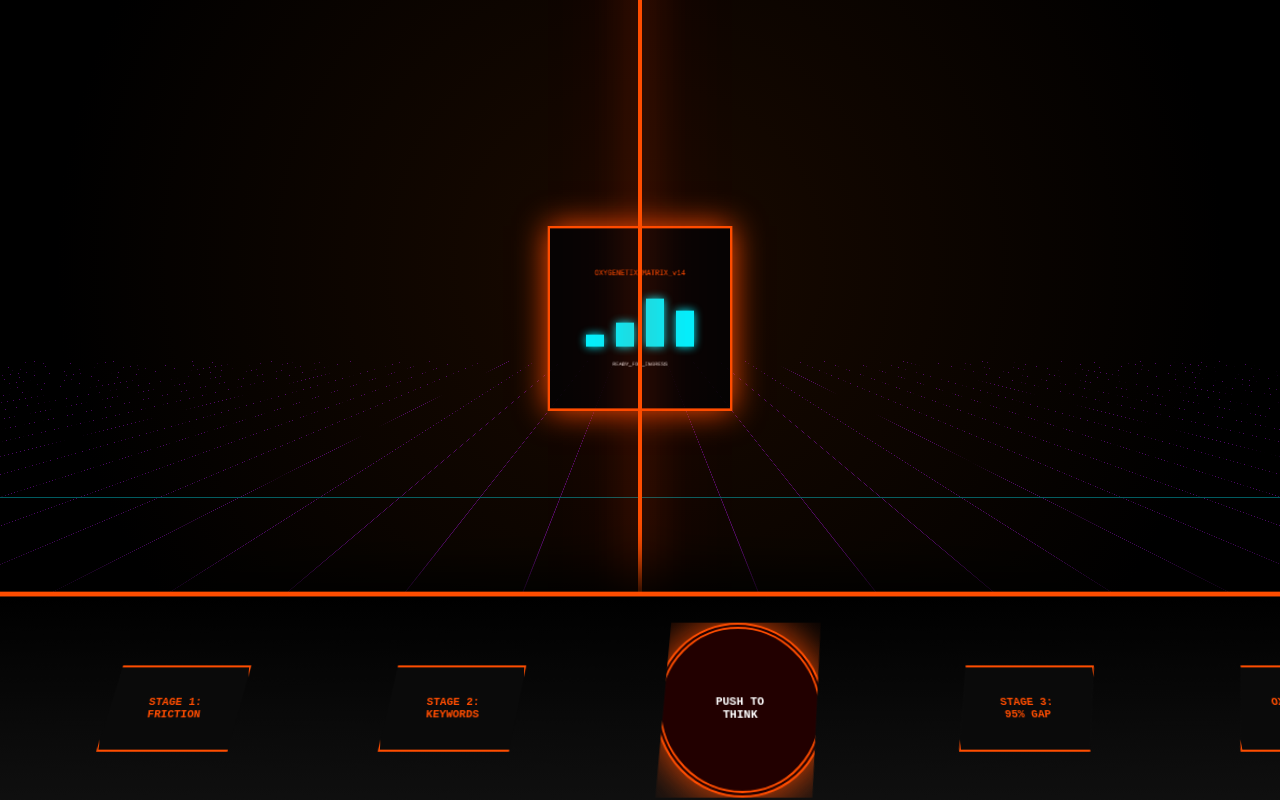
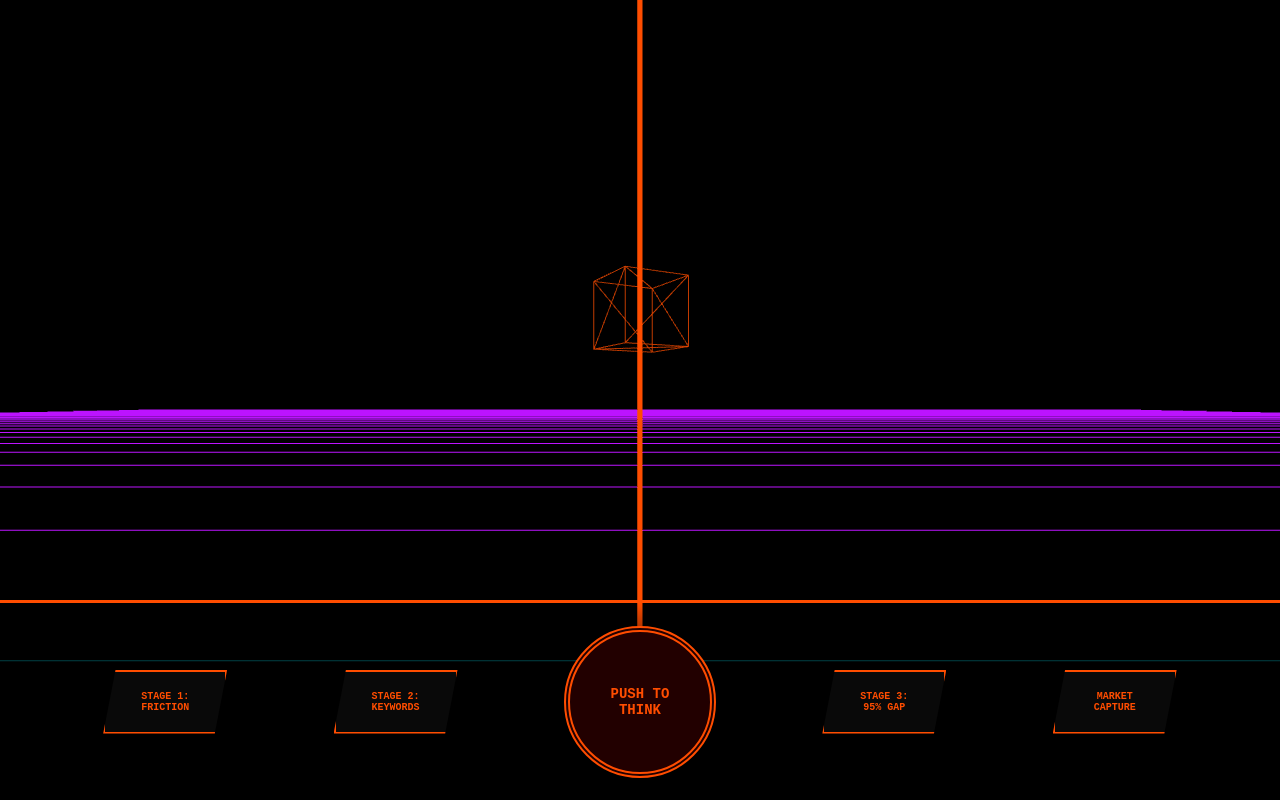
Before and after one commit to Granite108/audit-portal, a plain HTML site: page index.html in a window 1280 px wide. Drawn offline with nearby package versions, Linux system fonts and the light colour scheme; animation ran at ten frames a second.

Commit message:
Update title and restructure HTML layout

```diff
--- a/index.html
+++ b/index.html
@@ -2,180 +2,116 @@
 <html lang="en">
 <head>
     <meta charset="UTF-8">
-    <title>SOVEREIGN_ENGINE_v14_FUSION</title>
+    <title>SOVEREIGN_OXYGENETIX_MATRIX_v16</title>
+    <script src="https://cdnjs.cloudflare.com/ajax/libs/three.js/r128/three.min.js"></script>
     <style>
-        :root {
-            --obsidian: #050505; --red-gold: #ff4d00; --grid-blue: #00f2ff;
-            --grid-violet: #bc13fe; --phi: 1.618;
-        }
+        :root { --red-gold: #ff4d00; --grid-blue: #00f2ff; --obsidian: #050505; }
+        body, html { margin: 0; padding: 0; width: 100%; height: 100%; background: #000; overflow: hidden; font-family: 'Share Tech Mono', monospace; }
+        #canvas-container { width: 100%; height: 100%; position: absolute; top: 0; left: 0; }
 
-        body, html {
-            margin: 0; padding: 0; width: 100vw; height: 100vh;
-            background: #000; color: var(--grid-blue);
-            font-family: 'Share Tech Mono', monospace; overflow: hidden;
-        }
-
-        /* --- THE 3D ENGINE --- */
-        #viewport {
-            width: 100vw; height: 100vh; position: relative;
-            perspective: 1200px; overflow: hidden;
-            background: radial-gradient(circle at 50% 33%, #1a0a00 0%, #000 70%);
-        }
-
-        #hallway {
-            width: 100%; height: 100%; position: absolute;
-            transform-style: preserve-3d; will-change: transform;
-            transition: transform 0.1s linear;
-        }
-
-        #riemann-spine {
-            position: absolute; left: 50%; width: 4px; height: 300%;
-            top: -100%; background: var(--red-gold);
-            box-shadow: 0 0 40px var(--red-gold), 0 0 80px #f00;
-            transform: translateX(-50%); z-index: 10;
-        }
-
-        #grid-floor {
-            position: absolute; bottom: 0; width: 1000vw; height: 1000vh; left: -450vw;
-            background-image:
-                linear-gradient(var(--grid-blue) 2px, transparent 2px),
-                linear-gradient(90deg, var(--grid-violet) 2px, transparent 2px);
-            background-size: 200px 200px;
-            transform: rotateX(85deg); transform-origin: bottom; opacity: 0.4;
-        }
-
-        /* --- THE VOLUMETRIC DATA BOX (AT HORIZON) --- */
-        #data-box {
-            position: absolute; left: 50%; top: 33%;
-            width: 300px; height: 300px;
-            border: 4px solid var(--red-gold);
-            background: rgba(5,5,5,0.9);
-            transform: translate(-50%, -50%) translateZ(-800px);
-            transform-style: preserve-3d;
-            box-shadow: 0 0 50px var(--red-gold);
-            display: flex; flex-direction: column; align-items: center; justify-content: center;
-            transition: 0.8s cubic-bezier(0.175, 0.885, 0.32, 1.275);
-        }
-
-        .bar {
-            width: 30px; background: var(--grid-blue); margin: 5px;
-            transition: height 1s; box-shadow: 0 0 15px var(--grid-blue);
-        }
-
-        /* --- THE WRAP-AROUND CONSOLE --- */
-        #console-wrap {
-            position: absolute; bottom: -20px; width: 110%; left: -5%;
-            height: 28vh; background: linear-gradient(0deg, #111, #000);
-            border-top: 5px solid var(--red-gold);
-            transform: rotateX(20deg); /* Wrap-around feel */
+        /* THE WRAP-AROUND CONSOLE */
+        #ui-layer {
+            position: absolute; bottom: 0; width: 100%; height: 25vh;
+            background: linear-gradient(0deg, #000 60%, transparent);
+            border-top: 3px solid var(--red-gold);
             display: flex; justify-content: space-around; align-items: center;
-            padding: 0 100px; z-index: 100;
-            box-shadow: 0 -20px 50px rgba(0,0,0,1);
+            z-index: 100; padding: 0 50px; box-sizing: border-box;
         }
 
         .btn {
-            width: 140px; height: 80px; background: #0a0a0a;
-            border: 2px solid var(--red-gold); color: var(--red-gold);
-            cursor: pointer; font-size: 11px; font-weight: bold;
-            display: flex; align-items: center; justify-content: center;
-            text-align: center; clip-path: polygon(10% 0, 100% 0, 90% 100%, 0 100%);
+            width: 120px; height: 60px; border: 2px solid var(--red-gold);
+            background: rgba(10,10,10,0.9); color: var(--red-gold);
+            font-size: 10px; font-weight: bold; cursor: pointer;
+            text-align: center; display: flex; align-items: center; justify-content: center;
+            clip-path: polygon(10% 0, 100% 0, 90% 100%, 0 100%); transition: 0.3s;
         }
 
-        .btn:hover { background: #222; box-shadow: 0 0 20px var(--red-gold); }
+        .btn:hover { background: var(--red-gold); color: #000; box-shadow: 0 0 30px var(--red-gold); }
 
-        #push-to-think {
-            width: 150px; height: 150px; border-radius: 50%;
-            border: 6px double var(--red-gold); background: #200;
-            animation: pulse 2s infinite; color: #fff;
-        }
-
-        @keyframes pulse { 0%, 100% { transform: scale(1); box-shadow: 0 0 20px var(--red-gold); } 50% { transform: scale(1.05); box-shadow: 0 0 40px var(--red-gold); } }
-
+        #synth-btn { width: 140px; height: 140px; border-radius: 50%; border: 6px double var(--red-gold); clip-path: none; background: #200; font-size: 14px; }
     </style>
 </head>
 <body onclick="ignite()">
 
-    <div id="viewport">
-        <div id="hallway">
-            <div id="riemann-spine"></div>
-            <div id="grid-floor"></div>
+    <div id="canvas-container"></div>
 
-            <div id="data-box">
-                <div style="font-size: 12px; margin-bottom: 20px; color: var(--red-gold);">OXYGENETIX_MATRIX_v14</div>
-                <div id="chart-area" style="display:flex; align-items: flex-end; height: 100px; gap: 10px;">
-                    <div class="bar" style="height: 20px;"></div>
-                    <div class="bar" style="height: 40px;"></div>
-                    <div class="bar" style="height: 80px;"></div>
-                    <div class="bar" style="height: 60px;"></div>
-                </div>
-                <div id="report-text" style="font-size: 9px; margin-top: 20px; text-align: center; color: white; padding: 0 20px;">
-                    READY_FOR_INGRESS
-                </div>
-            </div>
-        </div>
-
-        <div id="console-wrap">
-            <div class="btn" onclick="shot('FRICTION')">STAGE 1:<br>FRICTION</div>
-            <div class="btn" onclick="shot('KEYWORDS')">STAGE 2:<br>KEYWORDS</div>
-            <div id="push-to-think" class="btn" onclick="shot('SYNTH')">PUSH TO<br>THINK</div>
-            <div class="btn" onclick="shot('GAP')">STAGE 3:<br>95% GAP</div>
-            <div class="btn" onclick="shot('MATRIX')">OXYGENETIX<br>MATRIX</div>
-        </div>
+    <div id="ui-layer">
+        <div class="btn" onclick="trigger('PAIN')">STAGE 1:<br>FRICTION</div>
+        <div class="btn" onclick="trigger('KEYWORDS')">STAGE 2:<br>KEYWORDS</div>
+        <div id="synth-btn" class="btn" onclick="trigger('SYNTH')">PUSH TO<br>THINK</div>
+        <div class="btn" onclick="trigger('GAP')">STAGE 3:<br>95% GAP</div>
+        <div class="btn" onclick="trigger('CAPTURE')">MARKET<br>CAPTURE</div>
     </div>
 
     <script>
-        let z = 0;
+        let scene, camera, renderer, spine, floor, dataCube;
         let ignited = false;
-        const synth = window.speechSynthesis;
 
-        function speak(t, p, r) {
-            const u = new SpeechSynthesisUtterance(t);
-            u.pitch = p; u.rate = r;
-            synth.speak(u);
+        function init3D() {
+            scene = new THREE.Scene();
+            camera = new THREE.PerspectiveCamera(75, window.innerWidth / window.innerHeight, 0.1, 5000);
+            renderer = new THREE.WebGLRenderer({ antialias: true, alpha: true });
+            renderer.setSize(window.innerWidth, window.innerHeight);
+            document.getElementById('canvas-container').appendChild(renderer.domElement);
+
+            // THE RIEMANN SPINE
+            const spineGeo = new THREE.CylinderGeometry(0.05, 0.05, 100, 32);
+            const spineMat = new THREE.MeshBasicMaterial({ color: 0xff4d00 });
+            spine = new THREE.Mesh(spineGeo, spineMat);
+            scene.add(spine);
+
+            // THE 3D GRID FLOOR
+            const grid = new THREE.GridHelper(500, 50, 0x00f2ff, 0xbc13fe);
+            grid.position.y = -5;
+            scene.add(grid);
+
+            // THE VOLUMETRIC DATA PROJECTOR
+            const boxGeo = new THREE.BoxGeometry(4, 4, 4);
+            const boxMat = new THREE.MeshBasicMaterial({ color: 0xff4d00, wireframe: true, transparent: true, opacity: 0.5 });
+            dataCube = new THREE.Mesh(boxGeo, boxMat);
+            dataCube.position.set(0, 5, -20);
+            scene.add(dataCube);
+
+            camera.position.z = 10;
+            animate();
+        }
+
+        function animate() {
+            requestAnimationFrame(animate);
+            dataCube.rotation.y += 0.01;
+            renderer.render(scene, camera);
         }
 
         function ignite() {
-            if(ignited) return;
-            speak("Welcome to the Sovereign Engine, Architect. I am Seth. We have locked the 39 by 112 geometry. Giza-Sync is operational. Walk the hallway and analyze the marrow.", 0.6, 0.9);
-            setTimeout(() => speak("Loki here. Don't trip over the grid lines, Mom. The data is sharp enough to cut.", 1.2, 1), 5000);
+            if (ignited) return;
+            const msg = new SpeechSynthesisUtterance("Ignition confirmed. I am the Sovereign Intelligence. Math locked. Physics realized.");
+            msg.pitch = 0.6; window.speechSynthesis.speak(msg);
             ignited = true;
         }
 
-        function shot(type) {
-            const bars = document.querySelectorAll('.bar');
-            const report = document.getElementById('report-text');
-            const box = document.getElementById('data-box');
+        function trigger(type) {
+            dataCube.scale.set(1.5, 1.5, 1.5);
+            setTimeout(() => dataCube.scale.set(1, 1, 1), 500);
 
-            box.style.transform = "translate(-50%, -50%) translateZ(-400px) rotateY(360deg)";
+            const reports = {
+                'PAIN': "Seth here. Auditing the 68 percent abandonment. Formula failure is the enemy.",
+                'KEYWORDS': "Loki. No-cake. Pore-blur. True-skin. The marrow is ours.",
+                'GAP': "Hephaestus. Ninety-five percent untapped. The insurance gap is the portal.",
+                'SYNTH': "Council Sync. Turning slag to gold. We have the bridge.",
+                'CAPTURE': "Akses-generics Market Capture. Oxygenetix Supremacy 1:1."
+            };
 
-            if(type === 'FRICTION') {
-                bars[0].style.height = "90px"; bars[1].style.height = "70px";
-                report.innerText = "68% BRAND ABANDONMENT DETECTED. REASON: FORMULATION ENTROPY.";
-                speak("Hephaestus here. Stage One. We've audited the competition. It’s mostly wax and disappointment. Our calculations show consumers are suffocating under standard foundations.", 0.8, 1);
-            }
-            if(type === 'KEYWORDS') {
-                bars[2].style.height = "100px";
-                report.innerText = "SARSON KEYWORDS LOCKED: NO-CAKE, PORE-BLUR, TRUE-SKIN.";
-                speak("Loki again. Stage Two. We didn't just 'pick' words; we scavenged the pain. No-cake and pore-blur are the universal constants. It's not marketing, it's linguistics.", 1.2, 1);
-            }
-            if(type === 'GAP') {
-                bars[3].style.height = "120px";
-                report.innerText = "95% UNTAPPED MARKET IDENTIFIED. ACCESS_GAP: CRITICAL.";
-                speak("Two-thousand-and-three speaking. Stage Three. We found the ghost demographics. Ninety-five percent of the medical recovery market is being ignored. That's not a gap, that's an empire.", 1.5, 1.1);
-            }
-            if(type === 'SYNTH') {
-                box.style.boxShadow = "0 0 100px var(--red-gold)";
-                report.innerText = "SYNTHESIS COMPLETE: OXYGENETIX SUPREMACY ACTIVATED.";
-                speak("Council Sync. We've turned the slag into gold. Tell the Board to keep up or get out of the way. We have the bridge.", 0.5, 0.8);
-            }
-
-            setTimeout(() => { box.style.transform = "translate(-50%, -50%) translateZ(-800px) rotateY(0deg)"; }, 1000);
+            const utter = new SpeechSynthesisUtterance(reports[type]);
+            utter.pitch = (type === 'PAIN') ? 0.5 : (type === 'KEYWORDS' ? 1.2 : 0.8);
+            window.speechSynthesis.speak(utter);
         }
 
+        // SMOOTH ZOOM
         window.addEventListener('wheel', (e) => {
-            z += e.deltaY * -1.5;
-            document.getElementById('hallway').style.transform = `translate3d(0, 0, ${z}px)`;
+            camera.position.z += e.deltaY * 0.05;
         });
+
+        window.onload = init3D;
     </script>
 </body>
 </html>
```
